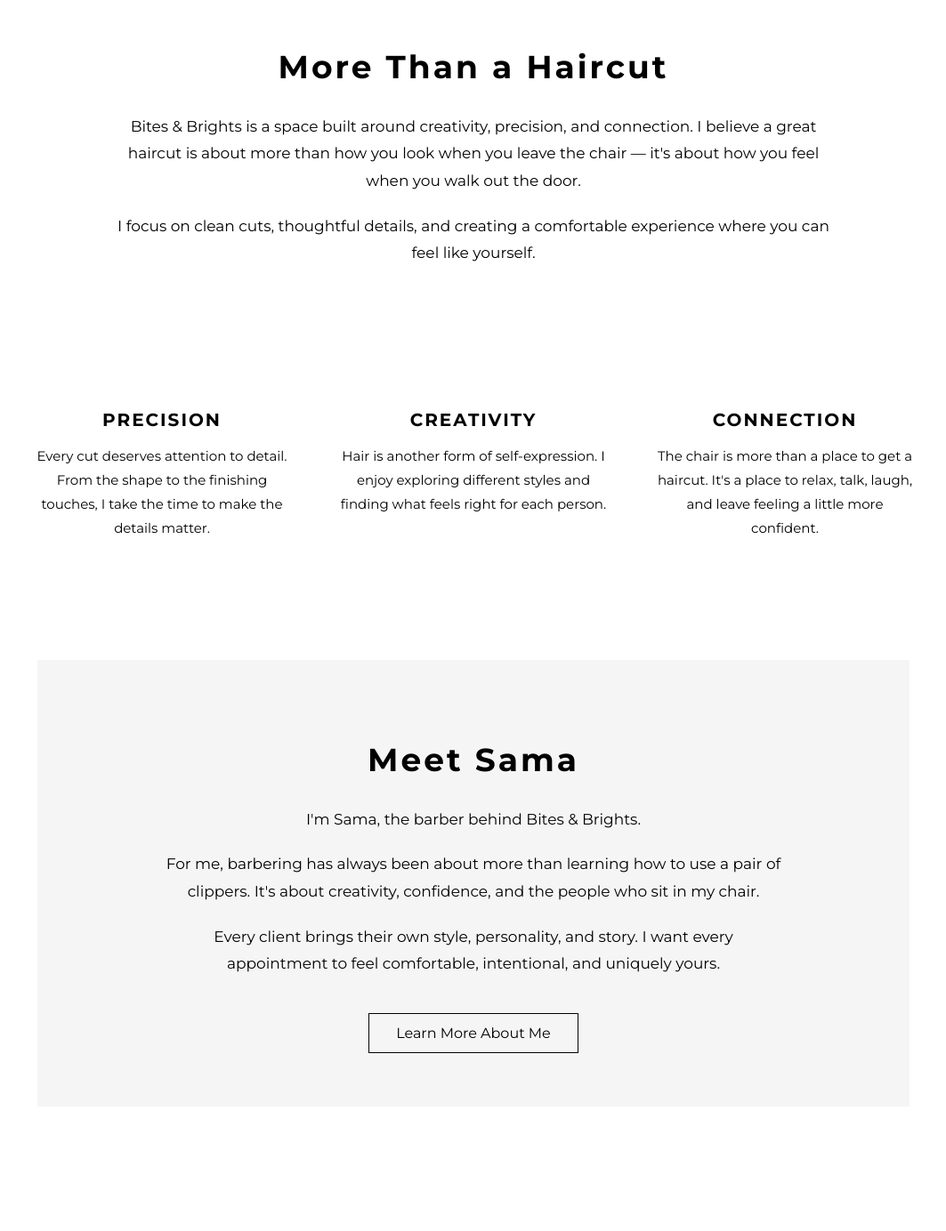
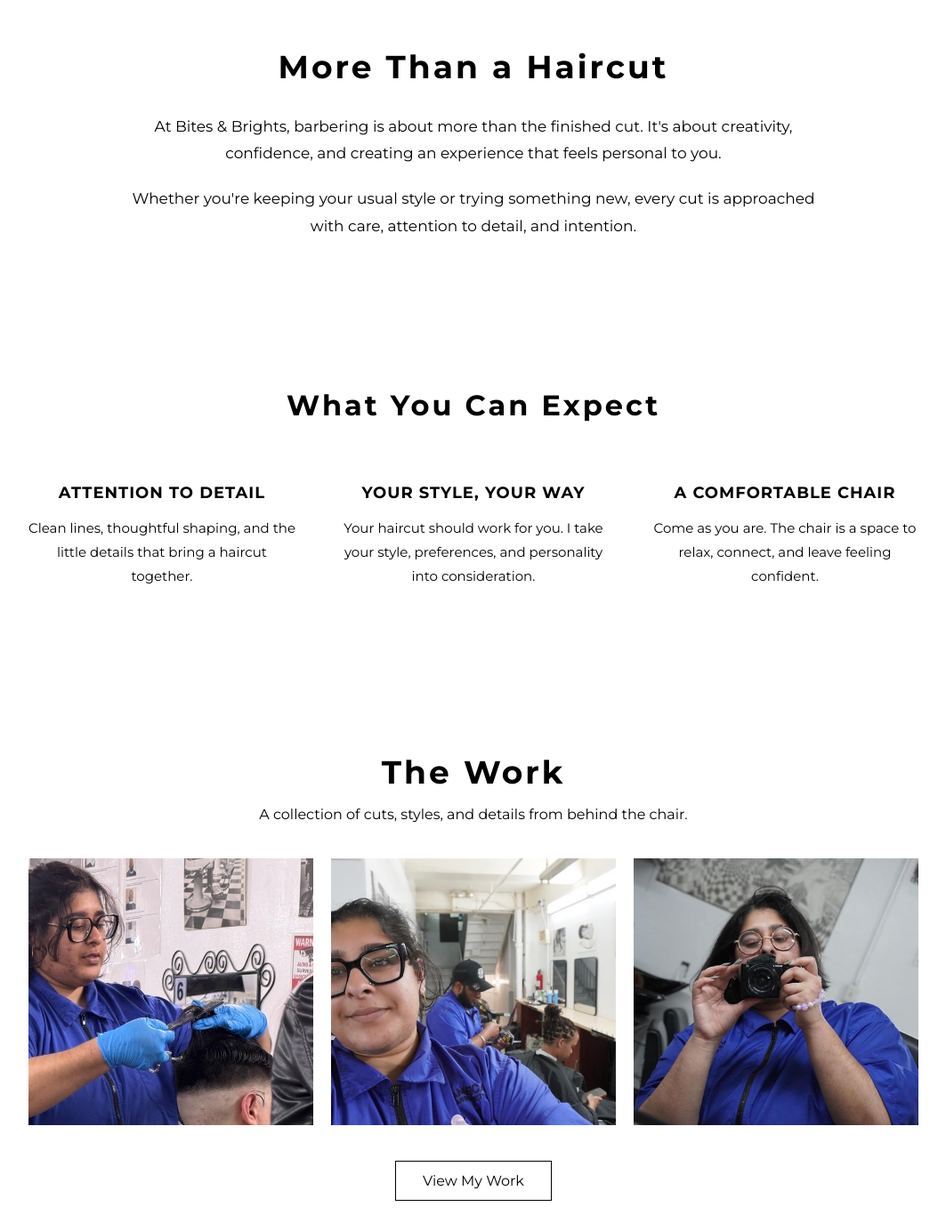
Before and after one commit to ummaromanasama/Bites_and_Brights, a plain HTML site: page index.html in a window 1280 px wide. Shown: the part 796-2180 px from the top of the page at 89% size, without its empty margins (108-1171 px from the left). Drawn offline with Linux system fonts and the light colour scheme.

Commit message:
Update index.html

```diff
--- a/index.html
+++ b/index.html
@@ -65,74 +65,92 @@
     <h2>More Than a Haircut</h2>
 
     <p>
-        Bites & Brights is a space built around creativity, precision, and connection.
-        I believe a great haircut is about more than how you look when you leave the chair —
-        it's about how you feel when you walk out the door.
+        At Bites & Brights, barbering is about more than the finished cut.
+        It's about creativity, confidence, and creating an experience that
+        feels personal to you.
     </p>
 
     <p>
-        I focus on clean cuts, thoughtful details, and creating a comfortable experience
-        where you can feel like yourself.
+        Whether you're keeping your usual style or trying something new,
+        every cut is approached with care, attention to detail, and intention.
     </p>
 
 </section>
 
 
-<!-- Values -->
-<section class="values">
+<!-- What You Can Expect -->
+<section class="experience">
 
-    <div class="value">
-        <h3>Precision</h3>
+    <h2>What You Can Expect</h2>
+
+    <div class="experience-grid">
+
+        <div class="experience-item">
+            <h3>Attention to Detail</h3>
             <p>
-            Every cut deserves attention to detail. From the shape to the finishing touches,
-            I take the time to make the details matter.
+                Clean lines, thoughtful shaping, and the little details
+                that bring a haircut together.
             </p>
         </div>
 
-    <div class="value">
-        <h3>Creativity</h3>
+        <div class="experience-item">
+            <h3>Your Style, Your Way</h3>
             <p>
-            Hair is another form of self-expression. I enjoy exploring different styles
-            and finding what feels right for each person.
+                Your haircut should work for you. I take your style,
+                preferences, and personality into consideration.
             </p>
         </div>
 
-    <div class="value">
-        <h3>Connection</h3>
+        <div class="experience-item">
+            <h3>A Comfortable Chair</h3>
             <p>
-            The chair is more than a place to get a haircut. It's a place to relax,
-            talk, laugh, and leave feeling a little more confident.
+                Come as you are. The chair is a space to relax, connect,
+                and leave feeling confident.
             </p>
+        </div>
+
     </div>
 
 </section>
 
 
-<!-- Meet Sama -->
-<section class="meet-sama">
+<!-- Portfolio Preview -->
+<section class="work-preview">
 
-    <div class="meet-sama-content">
-
-        <h2>Meet Sama</h2>
+    <h2>The Work</h2>
 
     <p>
-            I'm Sama, the barber behind Bites & Brights.
+        A collection of cuts, styles, and details from behind the chair.
     </p>
 
+    <div class="work-preview-grid">
+
+        <img src="images/slide-1.jpg" alt="Barbering work by Bites & Brights">
+        <img src="images/slide-2.jpg" alt="Barbering work by Bites & Brights">
+        <img src="images/slide-3.jpg" alt="Barbering work by Bites & Brights">
+
+    </div>
+
+    <a href="portfolio.html" class="section-button">
+        View My Work
+    </a>
+
+</section>
+
+
+<!-- Closing Section -->
+<section class="closing">
+
+    <h2>Come Sit in My Chair</h2>
+
     <p>
-            For me, barbering has always been about more than learning how to use
-            a pair of clippers. It's about creativity, confidence, and the people
-            who sit in my chair.
+        Whether you know exactly what you want or you're looking for
+        something new, let's create a style that feels like you.
     </p>
 
-        <p>
-            Every client brings their own style, personality, and story. I want every
-            appointment to feel comfortable, intentional, and uniquely yours.
-        </p>
-
-        <a href="about.html">Learn More About Me</a>
-
-    </div>
+    <a href="contact.html" class="section-button">
+        Get in Touch
+    </a>
 
 </section>
 </main>
```
Lines whose indentation alone changed are shown as unchanged.
